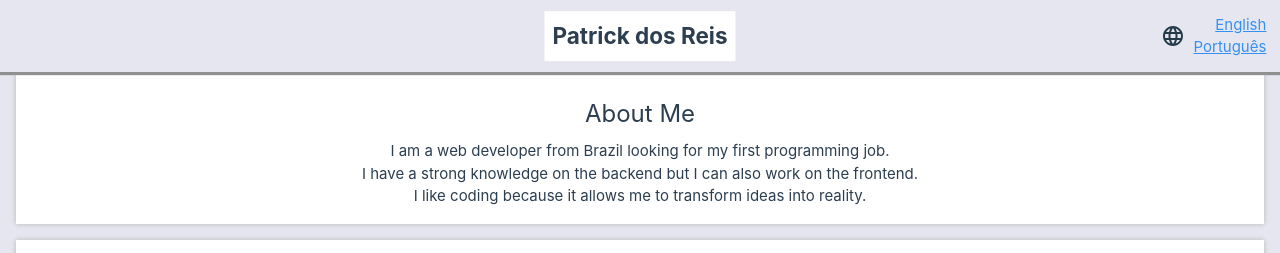
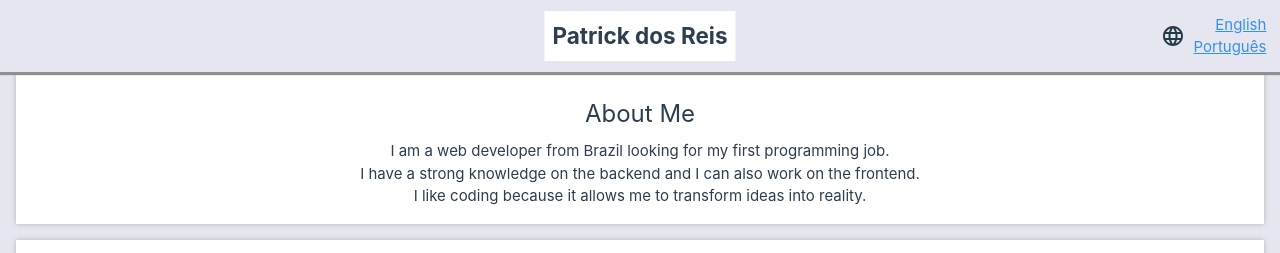
Before and after one commit to patrickReiis/Portfolio, a Vue app in the folder frontend/: page / in a window 1280 px wide. Shown: the top 253 px of the page. Built offline with nearby package versions, Linux system fonts and the light colour scheme.

Commit message:
Changed text to show that I can work on the frontend as well

```diff
--- a/frontend/src/Home.vue
+++ b/frontend/src/Home.vue
@@ -21,7 +21,7 @@ postsResolve();
                 I am a web developer from Brazil looking for my first programming job.
             </p>
             <p>
-                I have a strong knowledge on the backend but I can also work on the frontend.
+                I have a strong knowledge on the backend and I can also work on the frontend.
             </p>
             <p>
                 I like coding because it allows me to transform ideas into reality.
--- a/frontend/src/HomePt.vue
+++ b/frontend/src/HomePt.vue
@@ -21,7 +21,7 @@ postsResolve();
                 Eu sou um programador procurando pelo meu primeiro emprego na area de programação.
             </p>
             <p>
-                Tenho um ótimo conhecimento backend mas também sou capaz de trabalhar no frontend.
+                Tenho um ótimo conhecimento no backend e também sou capaz de trabalhar no frontend.
             </p>
             <p>
                 Eu gosto de programar porque isso me possibilita transformar ideias em realidade.
```
